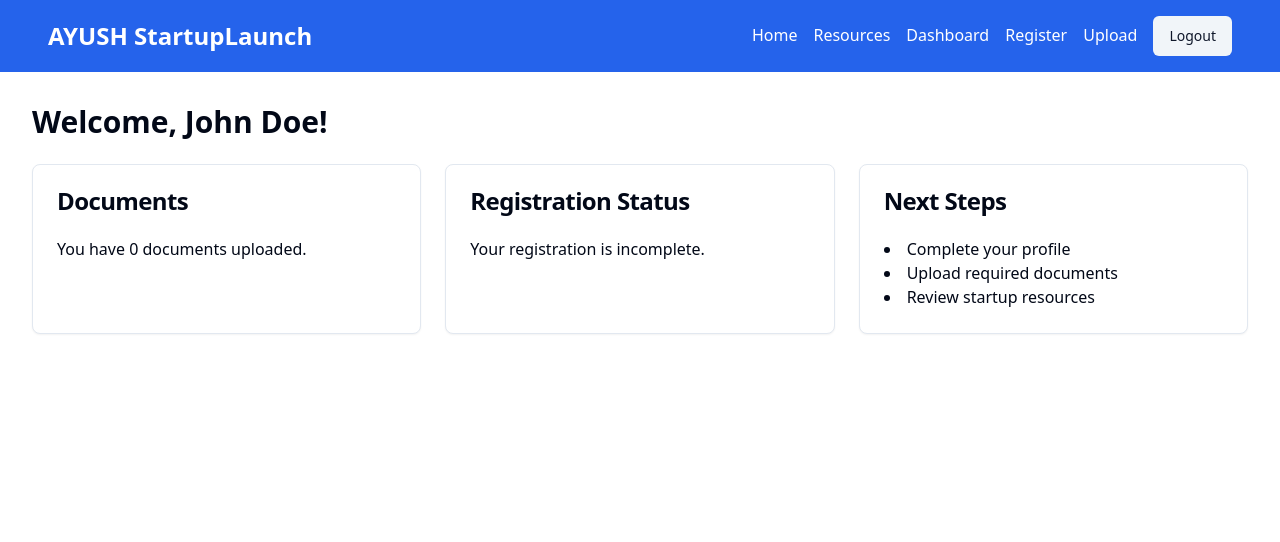
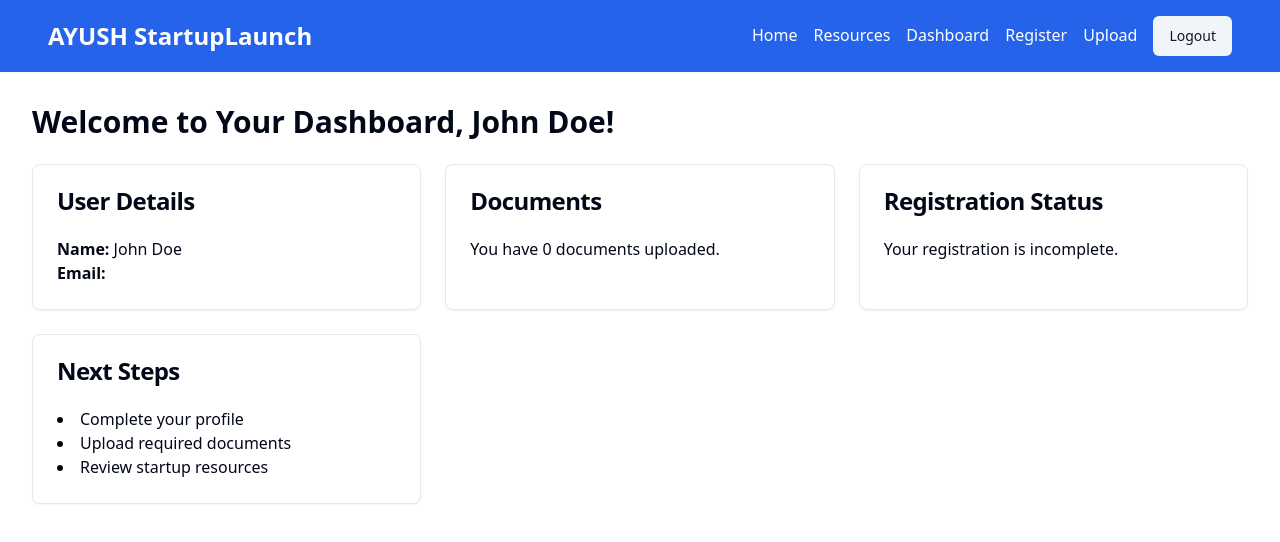
Before and after one commit to Dhanasreeds/startup-haven, a React (Vite) app: page /login in a window 1280 px wide. Both pictures are taken after typing "name@example.com", "Sample123" into the empty fields and a click on the button "Login". Shown: the top 542 px of the page. Built offline with nearby package versions, Linux system fonts and the light colour scheme.

Commit message:
Show User Details on Dashboard
Updated the user dashboard to display user details after signup. This enhancement ensures that users can see their information immediately upon successful registration, improving the overall user experience.
[skip gpt_engineer]

```diff
--- a/src/contexts/AuthContext.jsx
+++ b/src/contexts/AuthContext.jsx
@@ -56,15 +56,32 @@ export const AuthProvider = ({ children }) => {
   // Simulated login for development purposes
   const simulatedLogin = (credentials) => {
     console.log('Simulated login with:', credentials);
-    const fakeUser = { id: 1, name: 'John Doe', email: credentials.email };
+    const fakeUser = {
+      id: 1,
+      name: credentials.name || 'John Doe',
+      email: credentials.email,
+      company: credentials.company,
+      industry: credentials.industry
+    };
     const fakeToken = 'fake-jwt-token';
     localStorage.setItem('token', fakeToken);
     setUser(fakeUser);
     navigate('/dashboard');
   };
 
+  const signup = async (userData) => {
+    try {
+      // In a real application, you would make an API call here
+      // For now, we'll use the simulated login
+      simulatedLogin(userData);
+    } catch (error) {
+      console.error('Signup error:', error);
+      throw error;
+    }
+  };
+
   return (
-    <AuthContext.Provider value={{ user, login: simulatedLogin, logout }}>
+    <AuthContext.Provider value={{ user, login: simulatedLogin, logout, signup }}>
       {children}
     </AuthContext.Provider>
   );
--- a/src/pages/Dashboard.jsx
+++ b/src/pages/Dashboard.jsx
@@ -7,8 +7,19 @@ const Dashboard = () => {
 
   return (
     <div className="container mx-auto mt-8">
-      <h1 className="text-3xl font-bold mb-6">Welcome, {user.name}!</h1>
+      <h1 className="text-3xl font-bold mb-6">Welcome to Your Dashboard, {user.name}!</h1>
       <div className="grid grid-cols-1 md:grid-cols-2 lg:grid-cols-3 gap-6">
+        <Card>
+          <CardHeader>
+            <CardTitle>User Details</CardTitle>
+          </CardHeader>
+          <CardContent>
+            <p><strong>Name:</strong> {user.name}</p>
+            <p><strong>Email:</strong> {user.email}</p>
+            {user.company && <p><strong>Company:</strong> {user.company}</p>}
+            {user.industry && <p><strong>Industry:</strong> {user.industry}</p>}
+          </CardContent>
+        </Card>
         <Card>
           <CardHeader>
             <CardTitle>Documents</CardTitle>
```
